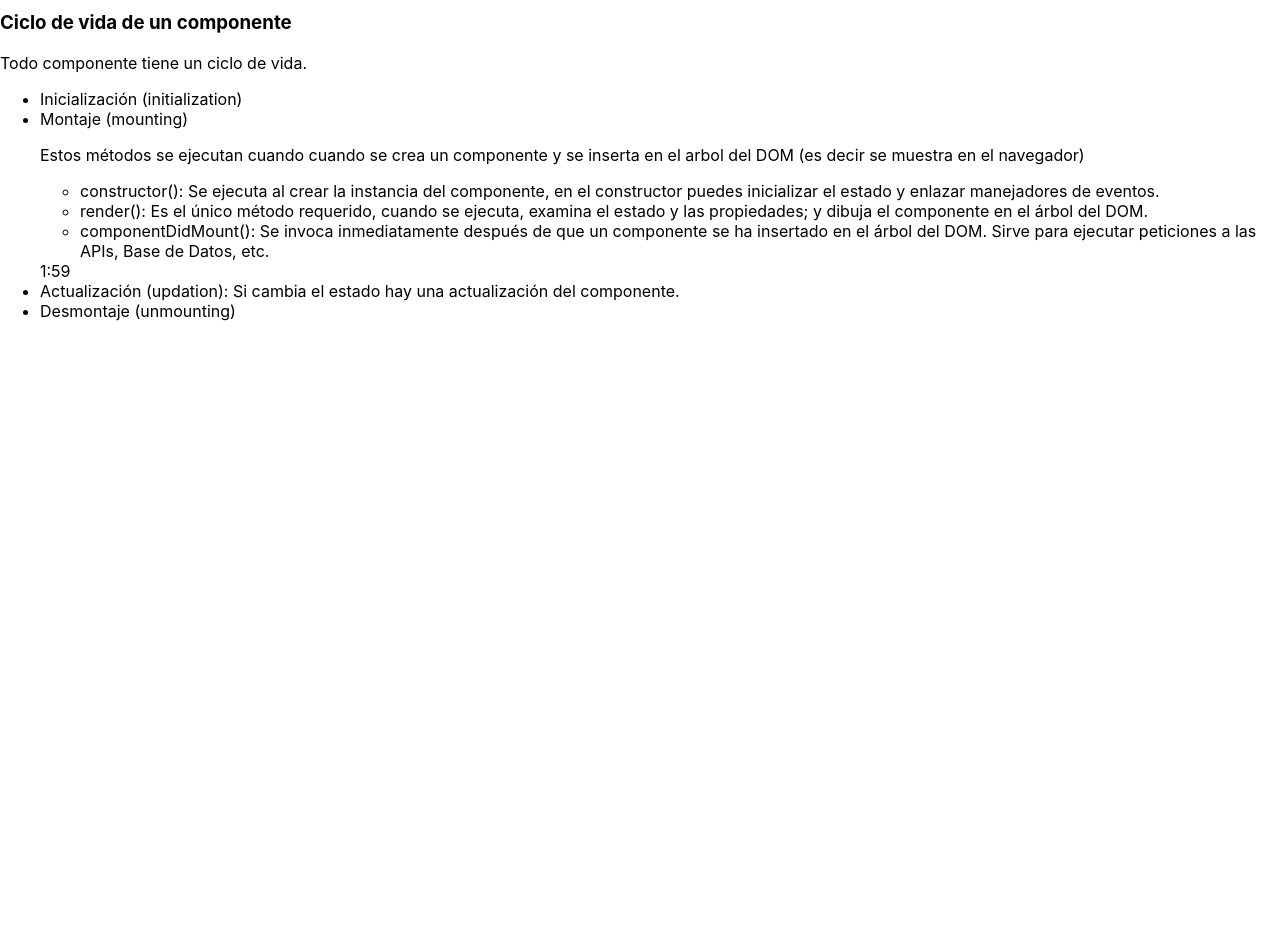
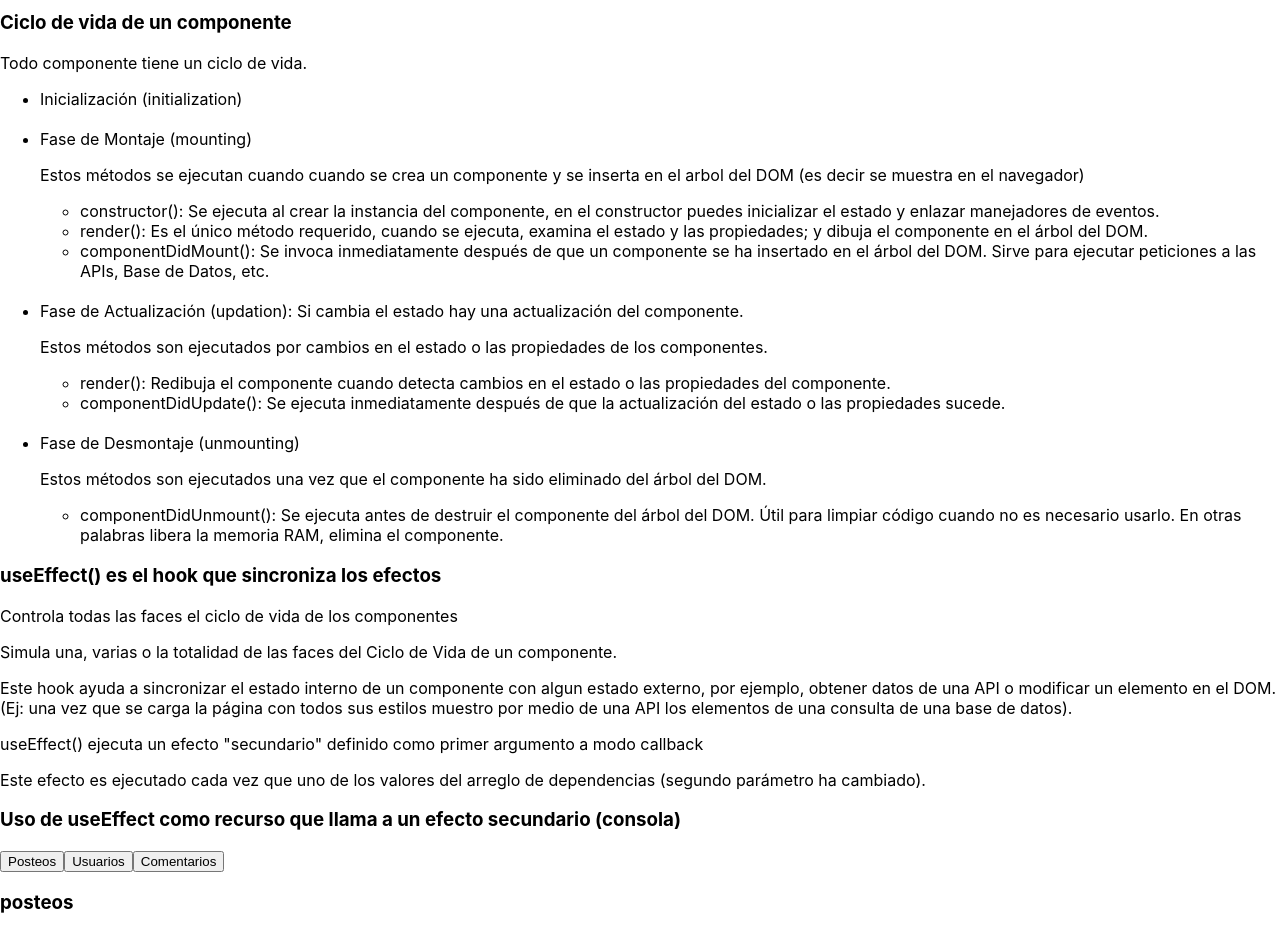
Before and after one commit to patricioprietogaray/numen2023, a React (Create React App) app: page / in a window 1280 px wide. Shown: the part 4160-5092 px from the top of the page. Before the commit the page ends 4497 px from the top, so only its background shows below. Built offline with nearby package versions, Linux system fonts and the light colour scheme.

Commit message:
ciclo de vida de un componente + useEffect + aplicacion
recorrido por el ciclo de vida de un componente, useEffect explicado y aplicacion del useEffect (sin explicar)

```diff
--- a/src/App.js
+++ b/src/App.js
@@ -5,6 +5,8 @@ import Contador from './componentes/Contador';
 import Planetas from './componentes/planetas';
 import Buscador from './componentes/buscador';
 import CicloVida from './componentes/cicloVida';
+import UseEffect from './componentes/useEffect';
+import Blog from './componentes/blog';
 
 function App() {
 
@@ -257,6 +259,9 @@ function App() {
       {/* <Planetas /> */}
       <Buscador />
       <CicloVida />
+      <UseEffect />
+      <Blog />
+
 
 
 
--- /dev/null
+++ b/src/componentes/blog.js
@@ -0,0 +1,24 @@
+import React, { useEffect, useState } from 'react';
+
+const Blog = () => {
+    const [recurso, setRecurso] = useState('posteos');
+
+    useEffect(() => {
+        console.log(`Efecto secundario: ${recurso}`)
+    }, [recurso]);
+
+    return (
+        <>
+            <h3>Uso de useEffect como recurso que llama a un efecto secundario (consola)</h3>
+            <div>
+                <button onClick={() => setRecurso('posteos')}>Posteos</button>
+                <button onClick={()=>setRecurso('usuarios')}>Usuarios</button>
+                <button onClick={()=>setRecurso('comentarios')}>Comentarios</button>
+            </div>
+            <h3>{recurso}</h3>
+        </>
+
+    );
+}
+
+export default Blog;
--- a/src/componentes/cicloVida.js
+++ b/src/componentes/cicloVida.js
@@ -1,5 +1,7 @@
 import React from 'react';
 import CicloVidaMontaje from './cicloVidaMontaje';
+import CicloVidaActualizacion from './cicloVidaActualizacion';
+import CicloVidaDesmontaje from './cicloVidaDesmontaje';
 
 const CicloVida = () => {
     return (
@@ -8,11 +10,19 @@ const CicloVida = () => {
             <p>Todo componente tiene un ciclo de vida.</p>
             <ul>
                 <li>Inicialización (initialization)</li>
-                <li>Montaje (mounting)
+                <br />
+                <li>Fase de Montaje (mounting)
                     <CicloVidaMontaje />
                 </li>
-                <li>Actualización (updation): Si cambia el estado hay una actualización del componente.</li>
-                <li>Desmontaje (unmounting)</li>
+                <br />
+                <li>Fase de Actualización (updation): Si cambia el estado hay una actualización
+                    del componente.
+                    <CicloVidaActualizacion />
+                </li>
+                <br />
+                <li>Fase de Desmontaje (unmounting)
+                    <CicloVidaDesmontaje />
+                </li>
             </ul>
 
         </div>
--- /dev/null
+++ b/src/componentes/cicloVidaActualizacion.js
@@ -0,0 +1,19 @@
+import React from 'react';
+
+const CicloVidaActualizacion = () => {
+    return (
+        <>
+            <p>Estos métodos son ejecutados por cambios en el estado
+            o las propiedades de los componentes.
+            </p>
+            <ul>
+                <li>render(): Redibuja el componente cuando detecta cambios
+                    en el estado o las propiedades del componente.</li>
+                <li>componentDidUpdate(): Se ejecuta inmediatamente después de
+                    que la actualización del estado o las propiedades sucede.</li>
+            </ul>
+        </>
+    );
+}
+
+export default CicloVidaActualizacion;
--- /dev/null
+++ b/src/componentes/cicloVidaDesmontaje.js
@@ -0,0 +1,18 @@
+import React from 'react';
+
+const CicloVidaDesmontaje = () => {
+    return (
+        <>
+            <p>Estos métodos son ejecutados una vez que el componente
+                ha sido eliminado del árbol del DOM.
+            </p>
+            <ul>
+                <li>componentDidUnmount(): Se ejecuta antes de destruir el componente
+                    del árbol del DOM. Útil para limpiar código cuando no es necesario
+                usarlo. En otras palabras libera la memoria RAM, elimina el componente.</li>
+            </ul>
+        </>
+    );
+}
+
+export default CicloVidaDesmontaje;
--- a/src/componentes/cicloVidaMontaje.js
+++ b/src/componentes/cicloVidaMontaje.js
@@ -17,7 +17,6 @@ const CicloVidaMontaje = () => {
                     que un componente se ha insertado en el árbol del DOM.
                     Sirve para ejecutar peticiones a las APIs, Base de Datos, etc.</li>
             </ul>
-            {'1:59'}
         </>
     );
 }
--- /dev/null
+++ b/src/componentes/useEffect.js
@@ -0,0 +1,22 @@
+import React from 'react';
+
+const UseEffect = () => {
+    return (
+        <div>
+            <h3>useEffect() es el hook que sincroniza los efectos</h3>
+            <p>Controla todas las faces el ciclo de vida de los componentes</p>
+            <p>Simula una, varias o la totalidad de las faces del Ciclo de Vida de un componente.</p>
+            <p>Este hook ayuda a sincronizar el estado interno de un componente con algun estado externo,
+                por ejemplo, obtener datos de una API o modificar un elemento en el DOM.
+                (Ej: una vez que se carga la página con todos sus estilos muestro por medio
+                de una API los elementos de una consulta de una base de datos).
+            </p>
+            <p>useEffect() ejecuta un efecto "secundario" definido como primer argumento a modo callback</p>
+            <p>Este efecto es ejecutado cada vez que uno de los valores del arreglo de dependencias
+                (segundo parámetro ha cambiado).
+            </p>
+        </div>
+    );
+}
+
+export default UseEffect;
```
